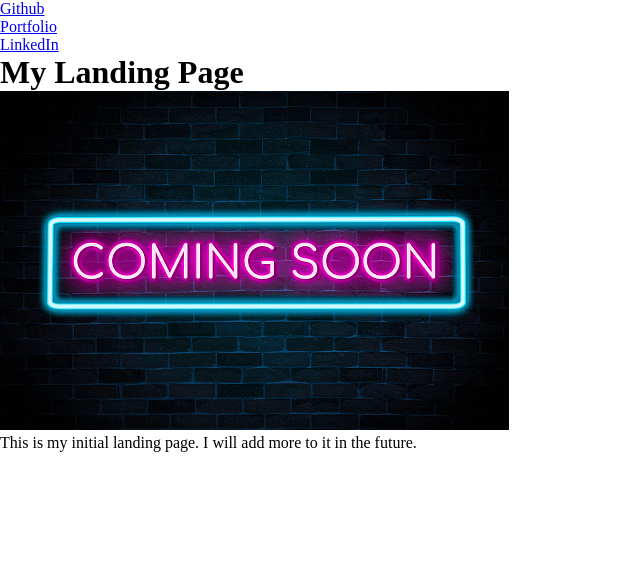
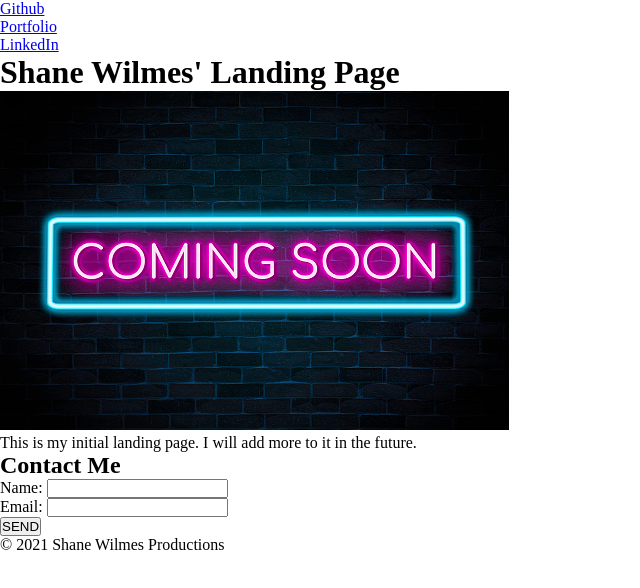
Before and after one commit to ShaneWilmes/01-Mini-Project, a plain HTML site: page index.html in a window 1280 px wide. Shown: the whole page, without its empty margins (0-640 px from the left). Drawn offline with Linux system fonts and the light colour scheme.

Commit message:
hmtl completed

```diff
--- a/index.html
+++ b/index.html
@@ -19,14 +19,35 @@
     </header>
 
     <main>
-        <h1 class="text-center">My Landing Page</h1>
+        <h1 class="text-center">Shane Wilmes' Landing Page</h1>
         <figure>
             <img src="./assets/images/coming soon.jpg" alt="coming-soon">
             <figcaption class="text-center">This is my initial landing page.  I will add more to it in the future.</figcaption>
         </figure>
+        <section id="contact">
+            <h2 class="text-center">Contact Me</h2>
+            <form>
+                <ul>
+                    <li>
+                      <label class="text-right" for="name">Name:</label>
+                      <input type="text" id="name" name="user-name">
+                    </li>
+                    <li>
+                      <label class="text-right" for="email">Email:</label>
+                      <input type="text" id="email" name="user-email">
+                    </li>
+                  </ul>
+                  <div class="text-center">
+                    <button type="submit">SEND</button>
+                  </div>
+            </form>
+
+        </section>
     </main>
 
-
+    <footer class="text-center">
+        © 2021 Shane Wilmes Productions
+      </footer>
 
 </body>
 </html>
```
